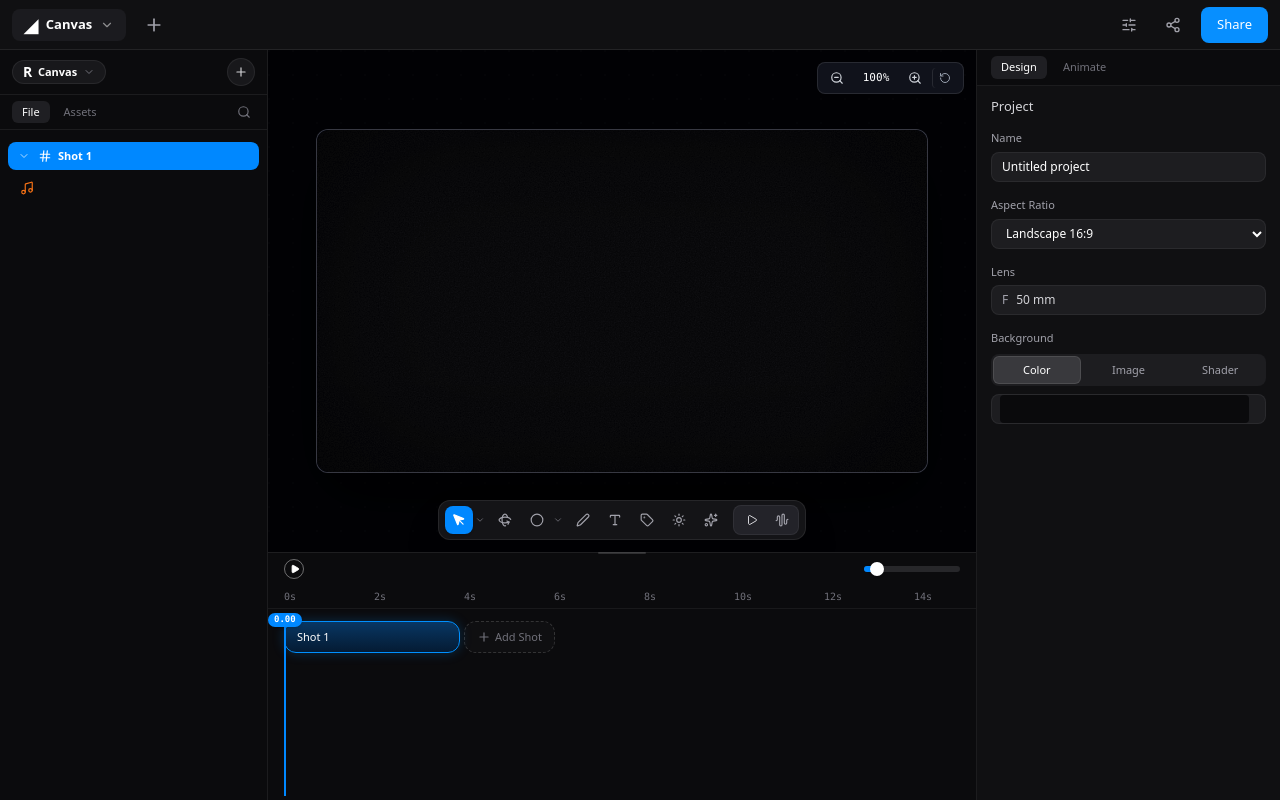
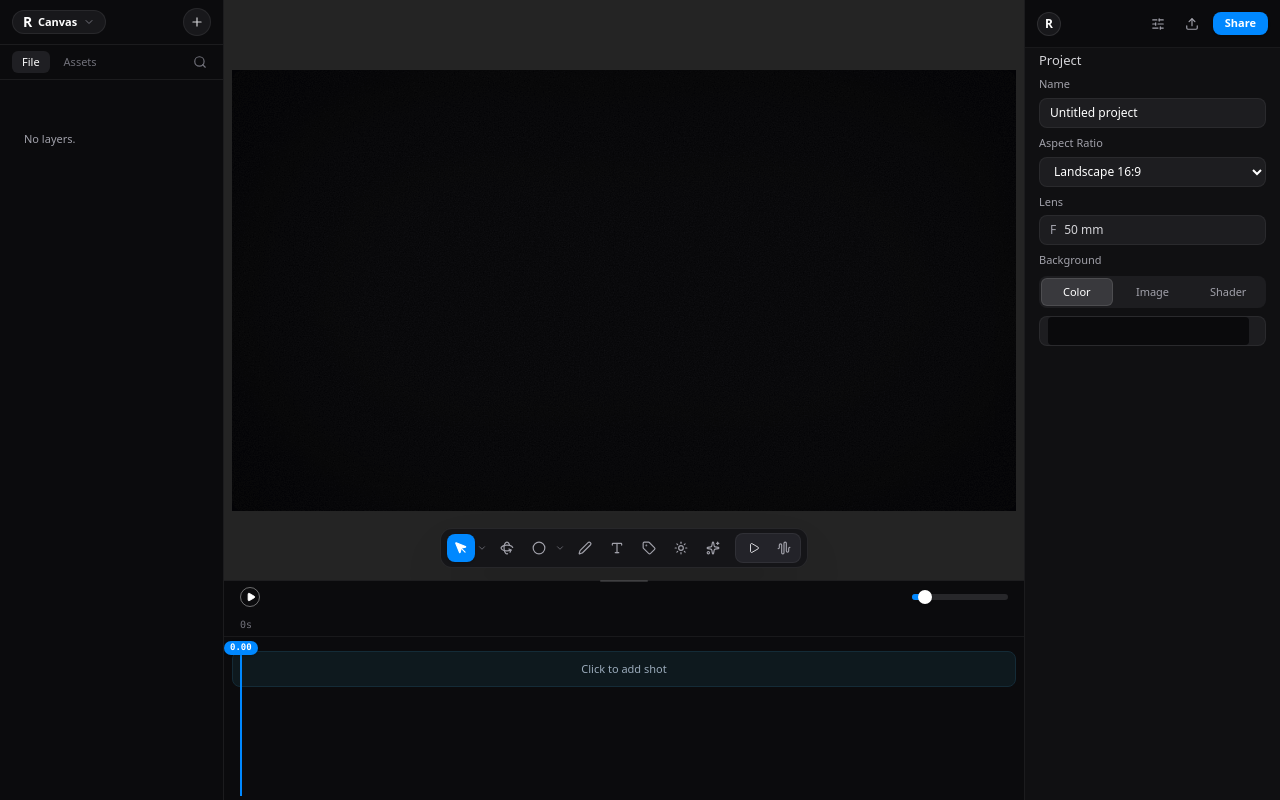
Before and after one commit to kincreatives360-ui/raylight-editor, a React (Vite) app: page / in a window 1280 px wide. Built offline with nearby package versions, Linux system fonts and the light colour scheme.

Commit message:
feat: initialize raylight-editor application components, stores, and timeline view

```diff
--- a/src/App.tsx
+++ b/src/App.tsx
@@ -1,6 +1,6 @@
 // src/App.tsx
 import React, { useEffect, useMemo, useRef, useState } from 'react';
-import { Download, X, Sparkles, Plus, ChevronDown, SlidersHorizontal, Share2 } from 'lucide-react';
+import { Download, X, Sparkles } from 'lucide-react';
 import type { Layer } from './model/types';
 import { createDefaultShot } from './model/defaults';
 import { useProjectStore } from './store/useProjectStore';
@@ -708,39 +708,6 @@ export default function App() {
         className="hidden"
       />
 
-      {/* Raylight-style global top bar */}
-      <header className="h-[50px] shrink-0 flex items-center justify-between border-b border-white/[0.08] bg-[#101012] px-3">
-        <div className="flex items-center gap-3">
-          <button className="h-8 rounded-lg bg-[#1b1b1f] px-3 flex items-center gap-2 text-[13px] font-semibold text-white hover:bg-[#242428]" title="Canvas workspace">
-            <span className="text-lg leading-none">◢</span>
-            <span>Canvas</span>
-            <ChevronDown className="h-3.5 w-3.5 text-white/50" />
-          </button>
-          <button
-            onClick={() => useProjectStore.getState().addShot()}
-            className="h-8 w-8 rounded-lg flex items-center justify-center text-[#a1a1aa] hover:bg-white/10 hover:text-white"
-            title="Add shot"
-          >
-            <Plus className="h-5 w-5" />
-          </button>
-        </div>
-        <div className="flex items-center gap-3">
-          <button
-            onClick={() => {
-              clearLayerSelection();
-              setInspectorTab('shot');
-            }}
-            className="h-8 w-8 rounded-lg flex items-center justify-center text-[#a1a1aa] hover:bg-white/10 hover:text-white"
-            title="Project settings"
-          >
-            <SlidersHorizontal className="h-4 w-4" />
-          </button>
-          <button onClick={() => setExportModalOpen(true)} className="h-8 w-8 rounded-lg flex items-center justify-center text-[#a1a1aa] hover:bg-white/10 hover:text-white" title="Export / share">
-            <Share2 className="h-4 w-4" />
-          </button>
-          <button onClick={() => setExportModalOpen(true)} className="h-9 rounded-lg bg-[#078fff] hover:bg-[#007ce5] px-4 text-[13px] font-medium text-white">Share</button>
-        </div>
-      </header>
       <div className="flex min-h-0 flex-1 overflow-hidden">
         {/* COLUMN 1: FULL-HEIGHT LEFT SIDEBAR */}
         <LeftPanel
--- a/src/model/types.ts
+++ b/src/model/types.ts
@@ -482,6 +482,23 @@ export interface Project {
   audio?: ProjectAudio;
 }
 
+/** True while a newly opened project contains only its implicit empty shot. */
+export function isBlankProjectState(project: Project): boolean {
+  if (project.shots.length !== 1) return false;
+  const [shot] = project.shots;
+  return Boolean(
+    shot &&
+    shot.id === 'shot-1' &&
+    shot.layers.length === 0 &&
+    shot.groups.length === 0 &&
+    (shot.cameraBlocks?.length ?? 0) === 0 &&
+    (shot.lightBlocks?.length ?? 0) === 0 &&
+    (shot.effectBlocks?.length ?? 0) === 0 &&
+    (shot.focusBlocks?.length ?? 0) === 0 &&
+    (project.audio?.clips.length ?? 0) === 0
+  );
+}
+
 /** Resolve the effective background for a shot (project vs shot override). */
 export function resolveShotBackground(project: Project, shot: Shot): Background {
   if (shot.useProjectBackground !== false) {
--- a/src/panels/Inspector/RightSidebar.tsx
+++ b/src/panels/Inspector/RightSidebar.tsx
@@ -48,6 +48,7 @@ import type {
     BlendMode,
     ShapeLayer,
 } from '../../model/types';
+import { isBlankProjectState } from '../../model/types';
 import { degToRad, radToDeg } from '../../model/defaults';
 import { useProjectStore } from '../../store/useProjectStore';
 import { useSelectionStore } from '../../store/useSelectionStore';
@@ -177,6 +178,7 @@ export const RightSidebar: React.FC<RightSidebarProps> = ({
     const refStageH = 1080;
 
     const sortedLayers = [...activeShot.layers].sort((a, b) => a.order - b.order);
+    const isBlankState = isBlankProjectState(project);
     const isBottomLayerSelected =
         Boolean(selectedLayer) && sortedLayers[0]?.id === selectedLayer?.id;
 
@@ -537,7 +539,7 @@ export const RightSidebar: React.FC<RightSidebarProps> = ({
     };
 
     return (
-        <aside className="w-[304px] border-l border-white/[0.07] bg-[#0b0b0d] flex flex-col shrink-0 text-xs select-none h-full relative">
+        <aside className="w-64 border-l border-white/[0.07] bg-[#0b0b0d] flex flex-col shrink-0 text-xs select-none h-full relative">
             <input
                 ref={fontInputRef}
                 type="file"
@@ -554,7 +556,7 @@ export const RightSidebar: React.FC<RightSidebarProps> = ({
             />
 
             {/* 1. TOP HEADER BAR */}
-            <div className="hidden">
+            <div className="h-12 px-3 flex items-center justify-between shrink-0 border-b border-white/[0.06]">
                 <div className="w-6 h-6 rounded-full bg-[#18181b] border border-white/10 flex items-center justify-center font-bold text-xs text-white">
                     R
                 </div>
@@ -1160,7 +1162,7 @@ export const RightSidebar: React.FC<RightSidebarProps> = ({
             ) : (
                 <>
                     {/* 2. SUB-HEADER: [Design] | [Animate] Pill Tabs */}
-                    <div className="h-9 border-b border-white/[0.07] px-3.5 flex items-center justify-between shrink-0">
+                    <div className={`${isBlankState ? 'hidden' : 'h-9 border-b border-white/[0.07] px-3.5 flex items-center justify-between shrink-0'}`}>
                         <div className="flex items-center gap-1.5">
                             <button
                                 onClick={() => setMainTab('design')}
@@ -2675,7 +2677,7 @@ export const RightSidebar: React.FC<RightSidebarProps> = ({
                     {/* =============================================================== */}
                     {mainTab === 'design' && !selectedLayer && (
                         <div className="flex-1 overflow-y-auto bg-[#101012]">
-                            <div className="px-3.5 pt-3 pb-4 space-y-4">
+                    <div className={`px-3.5 ${isBlankState ? 'pt-1 space-y-2' : 'pt-3 space-y-4'} pb-4`}>
                                 <div className="text-[13px] font-medium text-[#d4d4d8]">Project</div>
 
                                 <label className="block space-y-1.5">
--- a/src/panels/LeftPanel/LeftPanel.tsx
+++ b/src/panels/LeftPanel/LeftPanel.tsx
@@ -23,6 +23,7 @@ import {
     VolumeX,
 } from 'lucide-react';
 import type { Shot, Layer, Group } from '../../model/types';
+import { isBlankProjectState } from '../../model/types';
 import { useProjectStore } from '../../store/useProjectStore';
 import { useSelectionStore } from '../../store/useSelectionStore';
 import { usePlayheadStore } from '../../store/usePlayheadStore';
@@ -405,11 +406,12 @@ export const LeftPanel: React.FC<LeftPanelProps> = ({
     };
 
     const assetList = Object.values(project.assets);
+    const isBlankState = isBlankProjectState(project);
     const hasCameraBlocks = (activeShot.cameraBlocks?.length || 0) > 0;
     const hasLightBlocks = (activeShot.lightBlocks?.length || 0) > 0;
 
     return (
-        <aside className="w-[268px] border-r border-white/[0.07] bg-[#0b0b0d] flex flex-col shrink-0 text-xs select-none h-full">
+        <aside className="w-56 border-r border-white/[0.07] bg-[#0b0b0d] flex flex-col shrink-0 text-xs select-none h-full">
             {/* 1. TOP HEADER: [R Canvas v] + [+] */}
             <div className="h-11 px-3 flex items-center justify-between shrink-0 relative">
                 <button
@@ -590,7 +592,8 @@ export const LeftPanel: React.FC<LeftPanelProps> = ({
             {activeTab === 'file' && (
                 <div className="flex-1 flex flex-col min-h-0">
                     <div className="flex-1 overflow-y-auto p-2 space-y-1">
-                        {project.shots.map((shot) => {
+                        {isBlankState && <div className="px-4 pt-11 text-[11px] text-[#a1a1aa]">No layers.</div>}
+                        {project.shots.filter(() => !isBlankState).map((shot) => {
                             const isShotActive = shot.id === activeShot.id;
                             const isCollapsed = Boolean(collapsedShots[shot.id]);
                             const isEditingShot = editingId === shot.id;
@@ -729,13 +732,13 @@ export const LeftPanel: React.FC<LeftPanelProps> = ({
                             );
                         })}
 
-                        <div
+                        {(!isBlankState || audioLabel || (project.audio?.clips.length ?? 0) > 0) && <div
                             onClick={onSelectAudioClick}
                             className="h-7 px-3 mt-1 rounded-md flex items-center gap-2 text-[11px] text-[#a1a1aa] hover:text-white hover:bg-white/[0.04] cursor-pointer transition"
                         >
                             <Music className="w-3.5 h-3.5 text-[#f97316] shrink-0" />
                             <span className="truncate">{audioLabel}</span>
-                        </div>
+                        </div>}
                     </div>
 
                     {/* =============================================================== */}
--- a/src/panels/Timeline/Timeline.tsx
+++ b/src/panels/Timeline/Timeline.tsx
@@ -2,6 +2,7 @@
 import React, { useEffect, useMemo, useRef, useState } from 'react';
 import { Play, Pause, Plus, Volume2, VolumeX } from 'lucide-react';
 import type { Shot, Layer, AnimationBlock, CameraBlock, LightAnimationBlock } from '../../model/types';
+import { isBlankProjectState } from '../../model/types';
 import { useProjectStore } from '../../store/useProjectStore';
 import { usePlayheadStore } from '../../store/usePlayheadStore';
 import { useSelectionStore } from '../../store/useSelectionStore';
@@ -62,6 +63,7 @@ export const Timeline: React.FC<TimelineProps> = ({ totalDurationMs }) => {
     const activeShot =
         project.shots.find((shot) => shot.id === selectedShotId) ??
         project.shots[0];
+    const isBlankState = isBlankProjectState(project);
 
     // Sync vertical scroll position with LeftPanel's lower track rack
     useEffect(() => {
@@ -71,8 +73,9 @@ export const Timeline: React.FC<TimelineProps> = ({ totalDurationMs }) => {
         }
     }, [timelineScrollTop]);
 
-    const visibleDurationMs =
-        timelineView === 'scene' && activeShot
+    const visibleDurationMs = isBlankState
+        ? 0
+        : timelineView === 'scene' && activeShot
             ? Math.max(4500, activeShot.durationMs + 700)
             : Math.max(18000, totalDurationMs + 3500);
 
@@ -594,6 +597,21 @@ export const Timeline: React.FC<TimelineProps> = ({ totalDurationMs }) => {
                 className={`flex-1 overflow-auto relative px-4 py-1 ${dragging ? 'cursor-grabbing' : 'cursor-pointer'
                     }`}
             >
+                {isBlankState && timelineView === 'video' && (
+                    <button
+                        type="button"
+                        onMouseDown={(event) => event.stopPropagation()}
+                        onClick={(event) => {
+                            event.stopPropagation();
+                            const created = addShot();
+                            selectShot(created.id);
+                            setInspectorTab('shot');
+                        }}
+                        className="absolute left-2 right-2 top-[14px] z-10 h-9 rounded-lg border border-[#142b37] bg-[#0e191e] text-[11px] text-[#9aaaba] hover:border-[#0088ff]/50 hover:bg-[#11212a] transition"
+                    >
+                        Click to add shot
+                    </button>
+                )}
                 <div
                     style={{ width: `${timelineWidth}px`, minWidth: '100%' }}
                     className="relative min-h-full"
@@ -684,7 +702,7 @@ export const Timeline: React.FC<TimelineProps> = ({ totalDurationMs }) => {
                     {/* =============================================================== */}
                     {/* STATE 1: ZOOMED-OUT WHOLE VIDEO VIEW                            */}
                     {/* =============================================================== */}
-                    {timelineView === 'video' && (
+                    {!isBlankState && timelineView === 'video' && (
                         <div className="space-y-2 pt-2">
                             <div className="h-8 relative flex items-center gap-1">
                                 {project.shots.map((shot) => {
--- a/src/stage/Stage.tsx
+++ b/src/stage/Stage.tsx
@@ -23,7 +23,7 @@ import {
     Layers,
 } from 'lucide-react';
 import type { Project } from '../model/types';
-import { resolveShotBackground } from '../model/types';
+import { isBlankProjectState, resolveShotBackground } from '../model/types';
 import type { EvaluatedProjectFrame } from '../engine/evaluateShot';
 import { useProjectStore } from '../store/useProjectStore';
 import { useSelectionStore } from '../store/useSelectionStore';
@@ -87,6 +87,7 @@ export const Stage: React.FC<StageProps> = ({
         gradientEditorAngle,
         setGradientEditorAngle,
     } = useSelectionStore();
+    const isBlankState = isBlankProjectState(project);
 
     const containerRef = useRef<HTMLDivElement | null>(null);
     const stageFrameRef = useRef<HTMLDivElement | null>(null);
@@ -139,8 +140,8 @@ export const Stage: React.FC<StageProps> = ({
             const entry = entries[0];
             if (!entry) return;
             setViewportSize({
-                width: Math.max(240, entry.contentRect.width - 96),
-                height: Math.max(200, entry.contentRect.height - 110),
+                width: Math.max(240, entry.contentRect.width - 16),
+                height: Math.max(200, entry.contentRect.height - 74),
             });
         });
 
@@ -738,7 +739,7 @@ export const Stage: React.FC<StageProps> = ({
             onDragOver={handleCanvasDragOver}
             onDragLeave={handleCanvasDragLeave}
             onDrop={handleCanvasDrop}
-            className={`flex-1 bg-[#05060a] relative flex items-center justify-center overflow-hidden select-none ${activeTool === 'hand' || isSpaceHeld
+            className={`flex-1 ${isBlankState ? 'bg-[#242424]' : 'bg-[#05060a]'} relative flex items-center justify-center overflow-hidden select-none ${activeTool === 'hand' || isSpaceHeld
                     ? 'cursor-grab active:cursor-grabbing'
                     : isCreationTool
                         ? 'cursor-crosshair'
@@ -746,7 +747,7 @@ export const Stage: React.FC<StageProps> = ({
                 }`}
         >
             {/* Subtle Infinite Workspace Grid */}
-            <div
+            {!isBlankState && <div
                 className="absolute inset-0 opacity-20 pointer-events-none"
                 style={{
                     backgroundImage:
@@ -754,7 +755,7 @@ export const Stage: React.FC<StageProps> = ({
                     backgroundSize: `${24 * canvasZoom}px ${24 * canvasZoom}px`,
                     backgroundPosition: `${canvasPan.x}px ${canvasPan.y}px`,
                 }}
-            />
+            />}
 
             {/* PAN & ZOOM WORKSPACE TRANSFORM WRAPPER */}
             <div
@@ -767,18 +768,19 @@ export const Stage: React.FC<StageProps> = ({
                 {/* THE STAGE FRAME */}
                 <div
                     ref={stageFrameRef}
-                    className="relative rounded-xl border border-white/20 bg-[#070913] transition-[width,height] duration-150 overflow-visible"
+                    className={`relative ${isBlankState ? 'bg-[#070707]' : 'rounded-xl border border-white/20 bg-[#070913]'} transition-[width,height] duration-150 overflow-visible`}
                     style={{
                         width: `${frameWidth}px`,
                         height: `${frameHeight}px`,
                         filter: colorGradeCss,
                         // Dimmed off-screen room mask around the bright export frame
-                        boxShadow:
-                            '0 0 0 4000px rgba(5, 6, 10, 0.72), 0 25px 70px rgba(0,0,0,0.85)',
+                        boxShadow: isBlankState
+                            ? 'none'
+                            : '0 0 0 4000px rgba(5, 6, 10, 0.72), 0 25px 70px rgba(0,0,0,0.85)',
                     }}
                 >
                     {/* PRIMARY 3D VIEWPORT CANVAS (Three.js / React Three Fiber - Raylight Engine) */}
-                    <div className="absolute inset-0 rounded-xl overflow-hidden pointer-events-auto">
+                    <div className={`absolute inset-0 ${isBlankState ? '' : 'rounded-xl'} overflow-hidden pointer-events-auto`}>
                         <ViewportCanvas
                             project={project}
                             frame={frame}
@@ -948,7 +950,7 @@ export const Stage: React.FC<StageProps> = ({
             )}
 
             {/* Top-Right Workspace Zoom & Pan Controls */}
-            <div
+            {!isBlankState && <div
                 onMouseDown={(e) => e.stopPropagation()}
                 className="absolute top-3 right-3 px-2 py-1 rounded-lg bg-[#12141e]/90 backdrop-blur-md border border-white/10 text-[11px] font-mono text-gray-300 flex items-center gap-1.5 z-30"
             >
@@ -977,7 +979,7 @@ export const Stage: React.FC<StageProps> = ({
                     <RotateCcw className="w-3 h-3" />
                 </button>
 
-            </div>
+            </div>}
 
             {/* RAYLIGHT RIGHT-CLICK CONTEXT MENU (Audit Section 6.4) */}
             {contextMenu && (
--- a/src/store/useProjectStore.ts
+++ b/src/store/useProjectStore.ts
@@ -12,6 +12,7 @@ import type {
     TextLayer,
     AssetRecord,
 } from '../model/types';
+import { isBlankProjectState } from '../model/types';
 import {
     DEFAULT_PROJECT,
     createDefaultImageLayer,
@@ -516,7 +517,15 @@ export const useProjectStore = create<ProjectStore>((set, get) => ({
     addShot: () => {
         const state = get();
         const count = state.project.shots.length;
-        const newShot = createDefaultShot({
+        const isPromotingStarterShot = isBlankProjectState(state.project);
+        const newShot = isPromotingStarterShot
+            ? {
+                ...state.project.shots[0],
+                id: `shot-${Date.now()}`,
+                name: `Shot ${count}`,
+                startMs: 0,
+            }
+            : createDefaultShot({
                 id: `shot-${Date.now()}`,
                 name: `Shot ${count + 1}`,
                 durationMs: 3500,
@@ -527,7 +536,9 @@ export const useProjectStore = create<ProjectStore>((set, get) => ({
 
         get().updateProject((proj) => ({
             ...proj,
-            shots: recalculateShotStartTimes([...proj.shots, newShot]),
+            shots: isPromotingStarterShot
+                ? [newShot]
+                : recalculateShotStartTimes([...proj.shots, newShot]),
         }));
 
         return newShot;
--- a/src/store/useSelectionStore.ts
+++ b/src/store/useSelectionStore.ts
@@ -92,7 +92,7 @@ export const useSelectionStore = create<SelectionStore>((set) => ({
 
     timelineView: 'video',
     timelineZoom: 1,
-    timelineHeightPx: 248,
+    timelineHeightPx: 220,
     timelineScrollTop: 0,
     expandedTimelineLayerIds: [],
 
```
Lines whose indentation alone changed are shown as unchanged.
